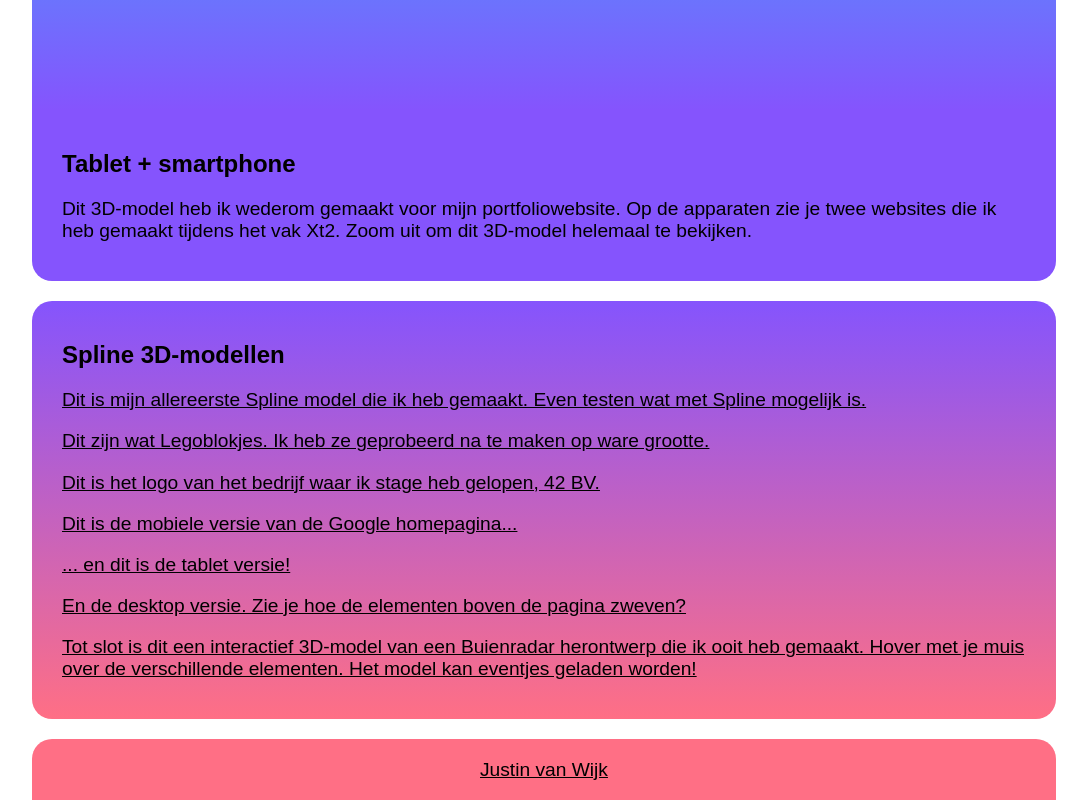
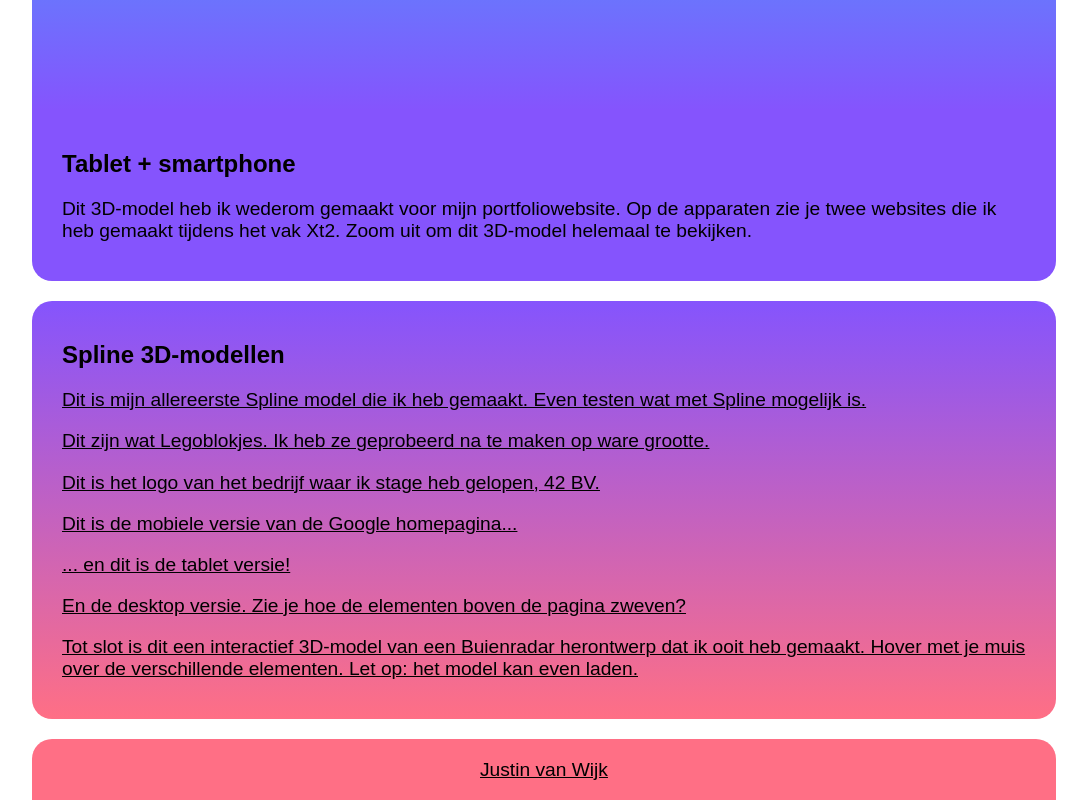
Before and after one commit to JvW17/Web-3D-programmeren-3, a plain HTML site: page index.html in a window 1280 px wide. Shown: the part 2818-3618 px from the top of the page, without its empty margins (96-1183 px from the left). Drawn offline with nearby package versions, Linux system fonts and the light colour scheme; a web font is replaced by a local one.

Commit message:
Update index.html

```diff
--- a/index.html
+++ b/index.html
@@ -162,7 +162,7 @@
 
               <p><a href="https://my.spline.design/browserdesktop-0050a22bd6f46f8f0e6356978354acbc/" target="blank">En de desktop versie. Zie je hoe de elementen boven de pagina zweven?</a></p>
 
-              <p><a href="https://my.spline.design/buienradarmockupversie1-403fed75fcd488dc00f40b6df9888f2f/" target="blank">Tot slot is dit een interactief 3D-model van een Buienradar herontwerp die ik ooit heb gemaakt. Hover met je muis over de verschillende elementen. Het model kan eventjes geladen worden!</a></p>
+              <p><a href="https://my.spline.design/buienradarmockupversie1-403fed75fcd488dc00f40b6df9888f2f/" target="blank">Tot slot is dit een interactief 3D-model van een Buienradar herontwerp dat ik ooit heb gemaakt. Hover met je muis over de verschillende elementen. Let op: het model kan even laden.</a></p>
           </article>
         </section>
 
```
